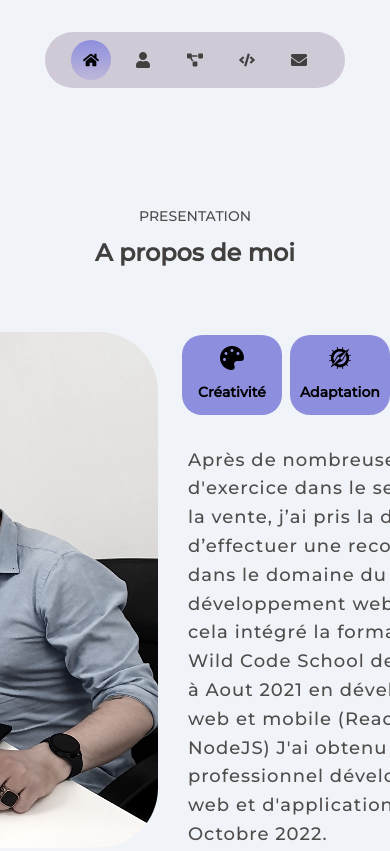
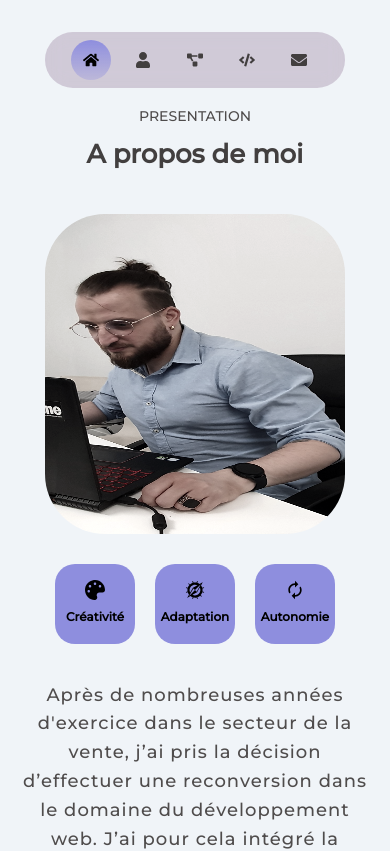
Before and after one commit to David-Chazoule/dc-Portfolio, a React (Vite) app in the folder DC-portfolio/: page / in a window 390 px wide. Shown: the part 740-1591 px from the top of the page. Built offline with nearby package versions, Linux system fonts and the light colour scheme.

Commit message:
responsivity about component

```diff
--- a/DC-portfolio/src/components/about/_about.scss
+++ b/DC-portfolio/src/components/about/_about.scss
@@ -10,12 +10,12 @@
   justify-content: center;
   font-family: $fonttwo;
 
-  @media screen and (max-width: 1024px) {
-    min-height: auto;
-    height: auto;
-    padding: 100px 0 0 0;
-    justify-content: flex-start;
-  }
+  // @media screen and (max-width: 1024px) {
+  //   min-height: auto;
+  //   height: auto;
+  //   padding: 100px 0 0 0;
+  //   justify-content: flex-start;
+  // }
 
   &.light {
     background-color: $themeLightPrimaire;
@@ -37,6 +37,10 @@
     margin: 10px;
     color: $txtLight;
     font-weight: 700;
+
+    @media screen and (max-width: 660px) {
+      font-size: 26px;
+    }
   }
   .darkWrite {
     color: rgb(225, 219, 219);
@@ -44,23 +48,37 @@
 
   .img-about-container {
     display: flex;
+    flex-direction: column;
     max-width: 600px;
     margin-top: 4vh;
     justify-content: center;
     align-items: center;
+
+    @media screen and (max-width: 660px) {
+      max-width: 400px;
+    }
+
     img {
       width: 500px;
       height: 516px;
       border-radius: 60px;
       filter: grayscale(0.6) contrast(1.05) brightness(1.1);
+      transition: all 0.3s ease;
 
-      transition: all 0.3s ease;
+      @media screen and (max-width: 660px) {
+        width: 300px;
+        height: 320px;
+      }
     }
 
     .presentation {
       display: flex;
       flex-direction: column;
       margin: 20px;
+
+      @media screen and (max-width: 660px) {
+        align-items: center;
+      }
 
       .competence-box {
         display: flex;
@@ -79,15 +97,29 @@
           text-align: center;
           border-radius: 20px;
 
+          @media screen and (max-width: 660px) {
+            width: 80px;
+            margin: 10px;
+          }
+
           .icon-competence {
             width: 24px;
             height: auto;
             margin-bottom: 10px;
+
+            @media screen and (max-width: 660px) {
+              width: 20px;
+              margin-bottom: 6px;
+            }
           }
 
           .icon-label {
             color: black;
             font-weight: 600;
+
+            @media screen and (max-width: 660px) {
+              font-size: 12px;
+            }
           }
 
           .iconLight {
@@ -113,6 +145,11 @@
         p {
           letter-spacing: 1px;
           margin-left: 10px;
+
+          @media screen and (max-width: 660px) {
+            margin: 0;
+            text-align: center;
+          }
         }
       }
     }
--- a/DC-portfolio/src/components/introduction/_introduction.scss
+++ b/DC-portfolio/src/components/introduction/_introduction.scss
@@ -41,7 +41,7 @@
   }
   .cv-about-container {
     display: flex;
-    width: 600px;
+    max-width: 600px;
     align-items: center;
     justify-content: space-around;
     margin: 30px 0;
@@ -193,9 +193,8 @@
         writing-mode: vertical-rl;
 
         @media screen and (max-width: 660px) {
-      font-size: 14px;
-    }
-
+          font-size: 14px;
+        }
       }
 
       .writingDark {
```
